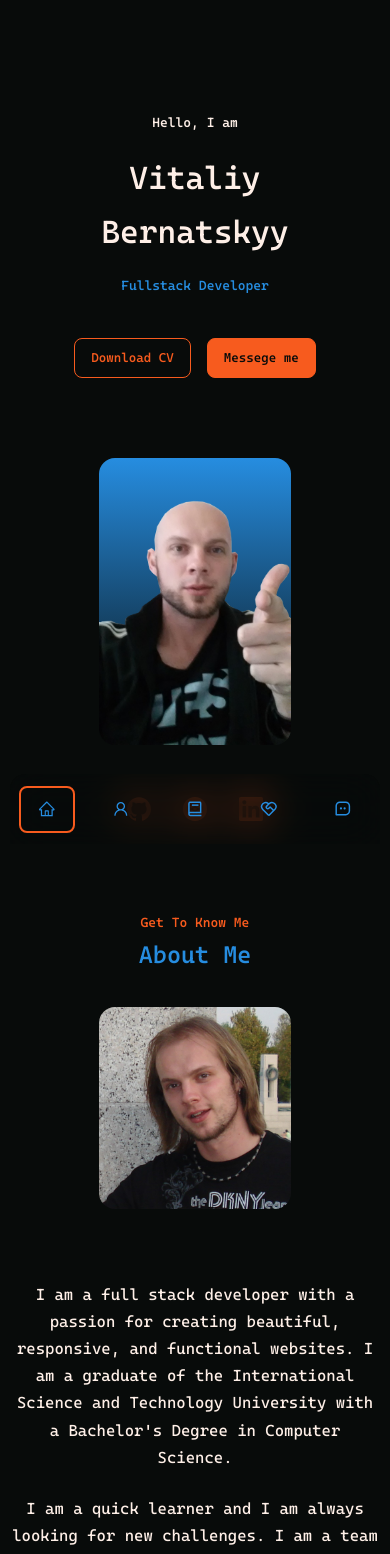
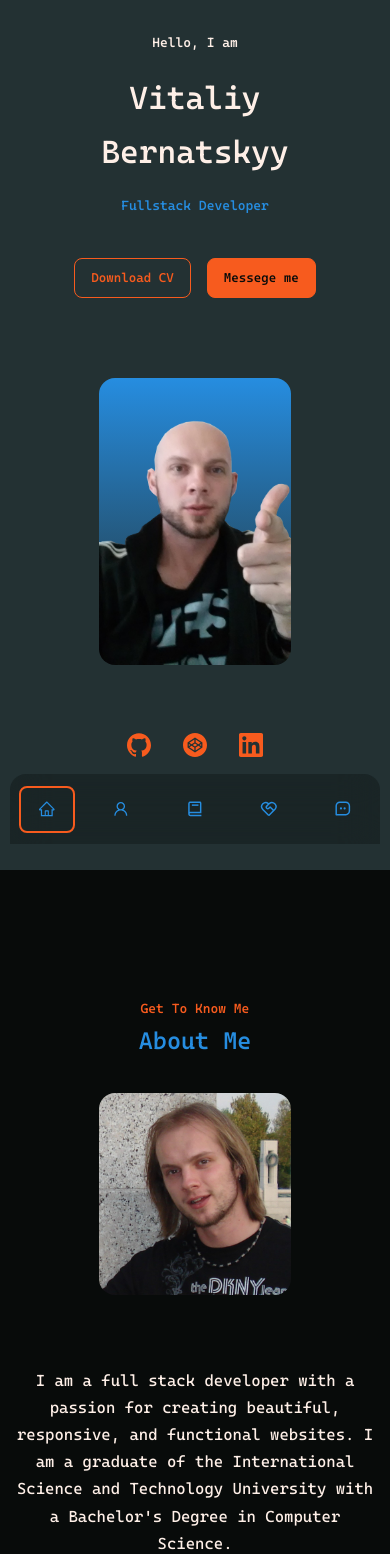
Before and after one commit to vyber7/portfolio, a React (Create React App) app: page / in a window 390 px wide. Shown: the top 1554 px of the page. Built offline with nearby package versions, Linux system fonts and the light colour scheme.

Commit message:
Minor Updates

```diff
--- a/src/styles/about.css
+++ b/src/styles/about.css
@@ -1,7 +1,6 @@
 #about {
-  background: var(--color-bg);
   width: 100%;
-  margin-top: 0;
+  margin-top: 6rem;
 }
 
 .about__container {
--- a/src/styles/contact.css
+++ b/src/styles/contact.css
@@ -1,7 +1,3 @@
-#contact {
-  background: var(--color-bg);
-}
-
 .contact__container {
   display: flex;
   flex-flow: row nowrap;
--- a/src/styles/experience.css
+++ b/src/styles/experience.css
@@ -1,7 +1,3 @@
-#experience {
-  background: var(--color-bg);
-}
-
 .experience__container {
   display: grid;
   grid-template-columns: 1fr 1fr;
--- a/src/styles/header.css
+++ b/src/styles/header.css
@@ -4,6 +4,7 @@ header {
   display: flex;
   justify-content: center;
   align-items: center;
+  background: var(--color-bg-alt);
 }
 
 .header__container {
@@ -59,11 +60,12 @@ header {
 @media screen and (max-width: 1024px) {
   .header__container {
     width: 72%;
+    grid-template-columns: 55% 40%;
+    grid-gap: 5%;
   }
 
   .me {
     margin: 0 auto;
-    width: 15rem;
   }
 }
 
@@ -94,6 +96,11 @@ header {
     justify-content: center;
     font-size: 0.8rem;
   }
+
+  .me {
+    width: 15rem;
+    margin: 0 auto 3rem;
+  }
 }
 
 /*======================== MEDIA QUERIES (SMALL DEVICES) ====================*/
@@ -120,10 +127,15 @@ header {
   }
 }
 /*======================== MEDIA QUERIES (MINIMUM HEIGHT) ====================*/
-@media screen and (max-height: 900px) {
+@media screen and (max-height: 870px) and (min-width: 800px) {
+  .header__socials {
+    margin-top: 1rem;
+  }
+}
+
+@media screen and (max-height: 870px) {
   header {
-    margin-top: 5rem;
-    height: 800px;
+    height: 870px;
   }
 }
 
--- a/src/styles/projects.css
+++ b/src/styles/projects.css
@@ -23,7 +23,7 @@
 .projects__item-img {
   width: 100%;
   object-fit: cover;
-  border-radius: 1rem;
+  border-radius: 0.5rem;
   overflow: hidden;
 }
 
```
